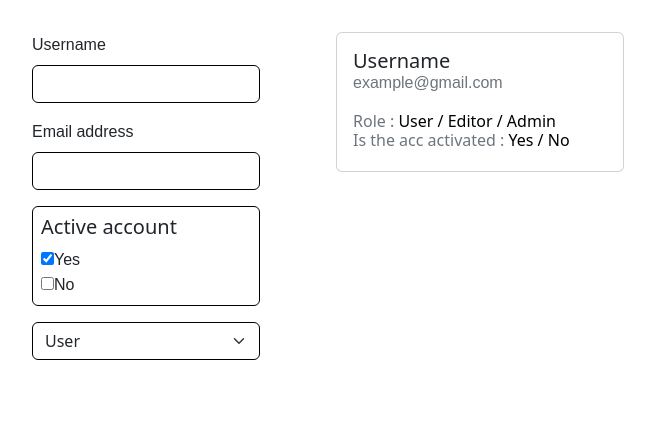
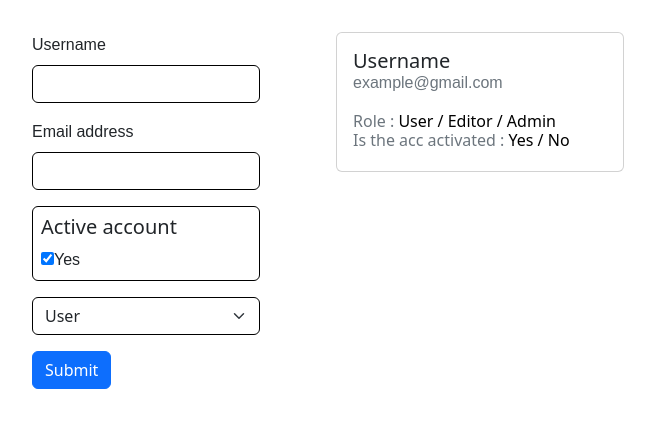
Before and after one commit to koog7/UserDB, a React (Vite) app: page / in a window 1280 px wide. Shown: the top 428 px of the page, without its empty margins (0-655 px from the left). Built offline with nearby package versions, Linux system fonts and the light colour scheme.

Commit message:
Добавлены отслеживания действий в input. Добавлена функция добавления значений формы в стейт и отчистка после отправки

```diff
--- a/src/components/UserForm.tsx
+++ b/src/components/UserForm.tsx
@@ -1,33 +1,72 @@
-const UserForm = () => {
+import React, { useState, ChangeEvent, FormEvent } from 'react';
+
+interface FormData {
+    username: string;
+    email: string;
+    active: boolean;
+    role: string;
+}
+
+const UserForm: React.FC = () => {
+    const [userData, setUserData] = useState<FormData>({
+        username: '',
+        email: '',
+        active: true,
+        role: '1',
+    });
+
+    const [isActive, setIsActive] = useState<boolean>(true);
+
+    const formInput = (e: ChangeEvent<HTMLInputElement | HTMLSelectElement>) => {
+        const { name, value } = e.target;
+        console.log({name , value})
+        setUserData((userData) => ({ ...userData, [name]: value }));
+    };
+
+    const checkboxInput = (e: ChangeEvent<HTMLInputElement>) => {
+        const { checked } = e.target;
+        console.log({checked})
+        setIsActive(checked);
+        setUserData((prevData) => ({ ...prevData, active: checked }));
+    };
+
+    const submitUser = (e: FormEvent<HTMLFormElement>) => {
+        e.preventDefault();
+        setUserData({
+            username: '',
+            email: '',
+            active: true,
+            role: '1',
+        })
+        console.log(userData);
+    };
+
     return (
-        <div className={'w-25'}>
-            <form>
+        <div className="w-25">
+            <form onSubmit={submitUser}>
                 <div className="mb-3 w-75">
                     <label htmlFor="username" className="form-label">Username</label>
-                    <input type="username" className="form-control border-black" id="username"/>
+                    <input type="text" className="form-control border-black" id="username" name="username" value={userData.username} onChange={formInput}/>
                 </div>
                 <div className="mb-3 w-75">
                     <label htmlFor="email" className="form-label">Email address</label>
-                    <input type="email" className="form-control border-black" id="email"/>
+                    <input type="email" className="form-control border-black" id="email" name="email" value={userData.email} onChange={formInput}/>
                 </div>
-                <div className={'border border-black p-2 w-75 rounded'}>
+                <div className="border border-black p-2 w-75 rounded">
                     <h5>Active account</h5>
                     <div>
-                        <input type="checkbox" id="yes" name="check_yes" checked/>
-                        <label htmlFor="check_yes">Yes</label>
-                    </div>
-                    <div>
-                        <input type="checkbox" id="no" name="check_no"/>
-                        <label htmlFor="check_no">No</label>
+                        <input type="checkbox" id="active" name="active" checked={isActive} onChange={checkboxInput}/>
+                        <label htmlFor="active">Yes</label>
                     </div>
                 </div>
-                <div className={'w-75 mt-3 '}>
-                    <select className="form-select border-black" aria-label="Default select example">
-                        <option selected value="1">User</option>
-                        <option value="2">Editor</option>
-                        <option value="3">Admin</option>
+                <div className="w-75 mt-3">
+                    <select className="form-select border-black" name="role" value={userData.role} onChange={formInput}>
+                        <option value="User">User</option>
+                        <option value="Editor">Editor</option>
+                        <option value="Admin">Admin</option>
                     </select>
                 </div>
+                <button type="submit" className="btn btn-primary mt-3">Submit</button>
             </form>
         </div>
     );
```
